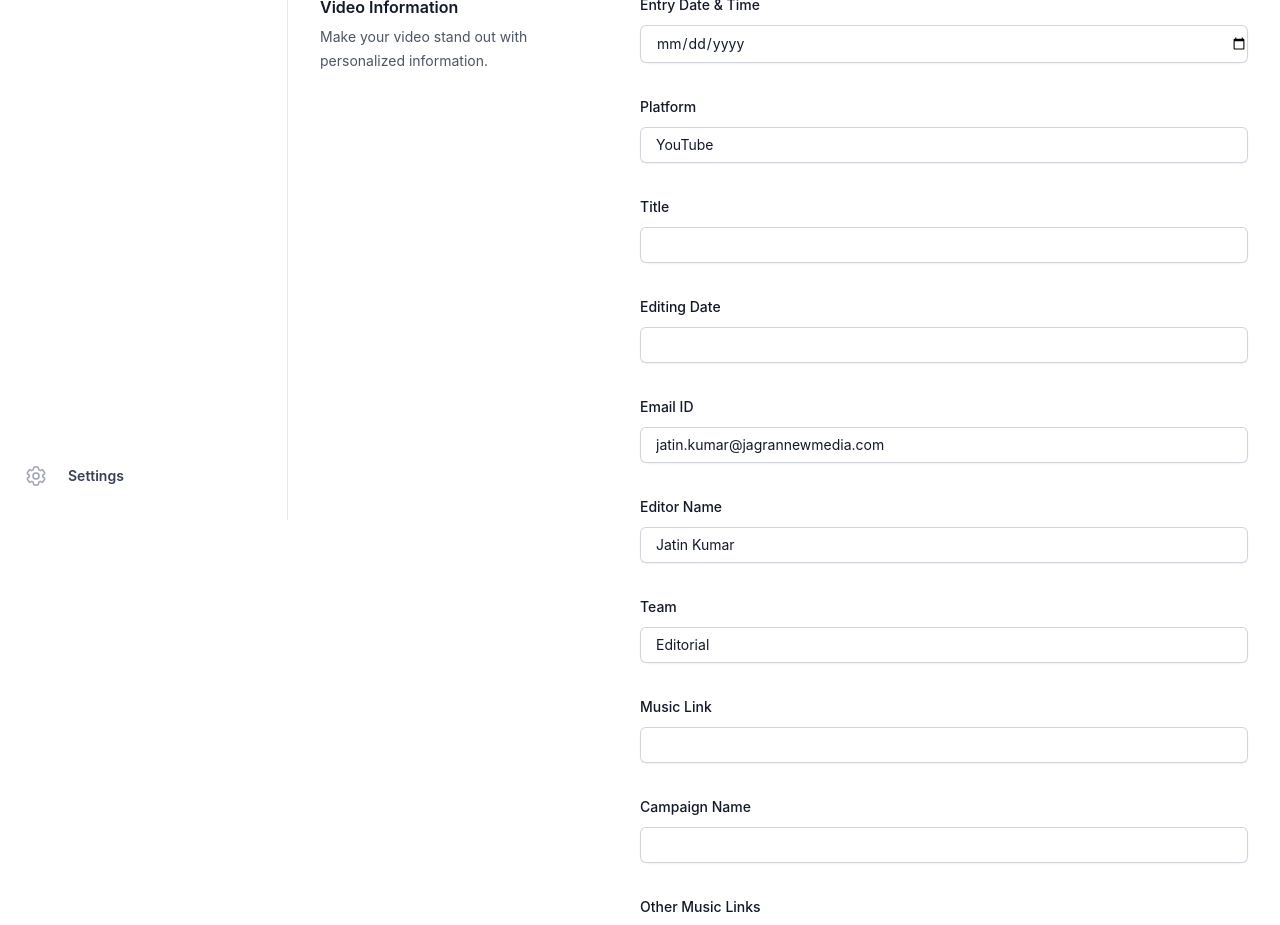
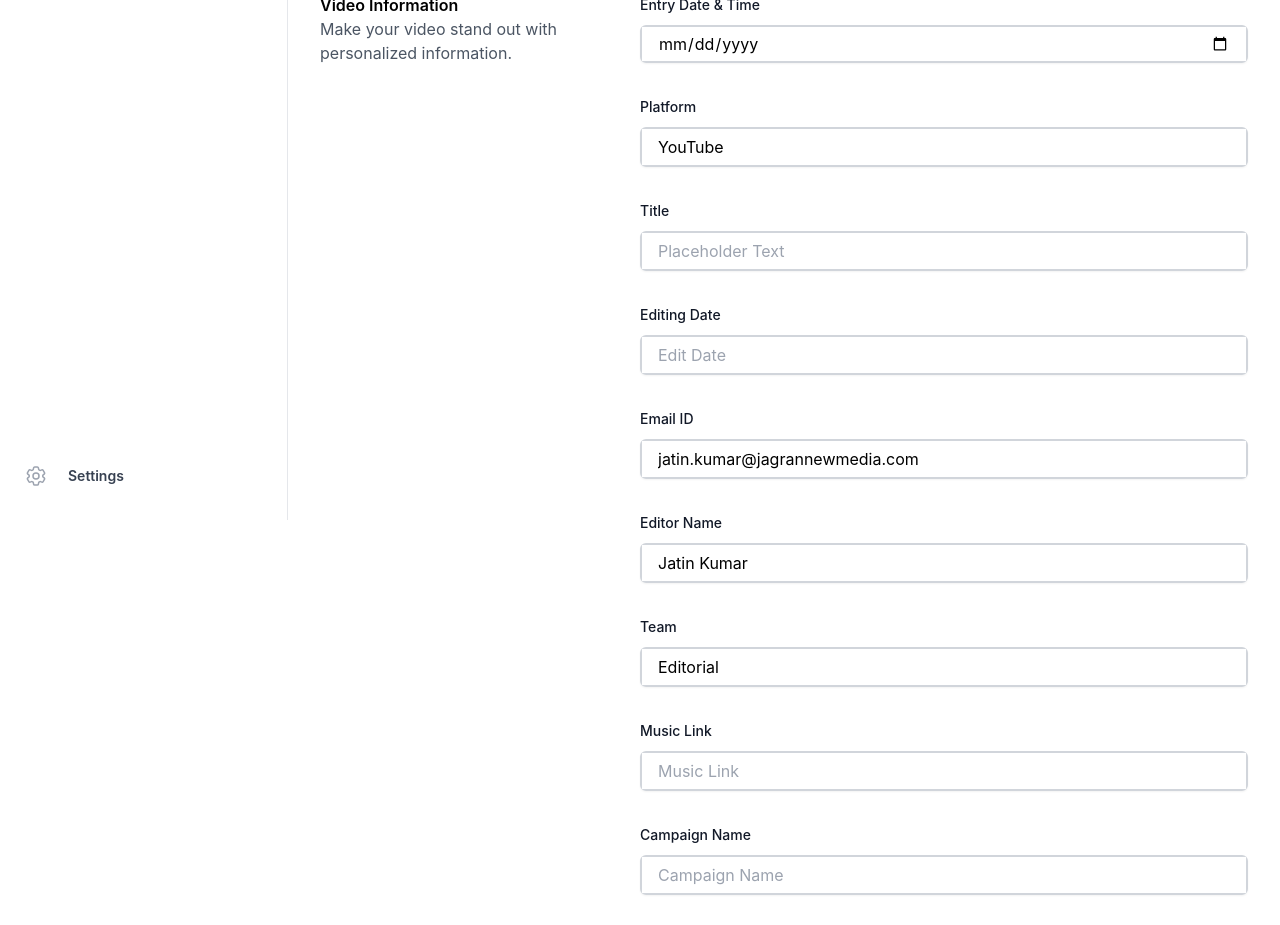
Before and after one commit to Karshnik-321/video_cms, a React (Create React App) app: page / in a window 1280 px wide. Shown: the part 280-1205 px from the top of the page. Built offline with nearby package versions, Linux system fonts and the light colour scheme.

Commit message:
Fix code in Video Information section

```diff
--- a/src/base/TextInput.js
+++ b/src/base/TextInput.js
@@ -17,7 +17,7 @@ const CmsTextInput = ({
     const [isFocused, setIsFocused] = useState(false);
 
 
-    const textStyle = textInputStyle ?? "flex-1 outline-none pl-2 text-base";
+    const textStyle = textInputStyle ?? "flex-1 round-sm outline-none pl-2 text-base py-1.5 pl-4";
 
 
     const borderColor = isFocused ? 'border-2 block w-full border-red-500 shadow-sm' : 'border-2 block w-full border border-gray-300 shadow-sm';
@@ -45,11 +45,22 @@ const CmsTextInput = ({
         }
     };
 
+    const convertToUrlFormat = (str) => {
+        return str.toLowerCase().replace(/\s+/g, '-');
+      }
+
     return (
-        <div className="col-span-full">
-            <label htmlFor="embed-code" className="block text-sm font-medium leading-6 text-gray-900 mb-2">
+        <div className="col-span-full rounded-sm">
+            {
+                labelText ? (
+                    <>
+                    <label htmlFor={convertToUrlFormat(labelText)} className="block text-sm font-medium leading-6 text-gray-900 mb-2">
                        {labelText}
-            </label>
+                    </label>
+                    </>
+                ) : null
+            }
+
         <div
             className={`flex items-center ${borderColor} rounded-md ${containerStyle}`}
             style={style}
@@ -60,7 +71,7 @@ const CmsTextInput = ({
                 </div>
             )}
             <input
-            id={labelText}
+            id={convertToUrlFormat(labelText)}
                 type={inputType}
                 className={textStyle}
                 onFocus={handleFocus}
--- a/src/components/VideoInformationSection.js
+++ b/src/components/VideoInformationSection.js
@@ -1,141 +1,67 @@
 import React from 'react'
+import CmsText from '../base/Text'
+import CmsTextInput from '../base/TextInput'
 
 const VideoInformationSection = () => {
     return (
         <div className="grid grid-cols-1 gap-x-8 gap-y-10 border-b border-gray-900/10 pb-12 md:grid-cols-3">
             <div>
-                {/* <CmsTextInput placeholder='Placeholder Text'/> */}
-                {/* <CmsButton buttonTypeStyle='secondary' buttonText={"Settings"} icon={<Cog6ToothIcon
-                          aria-hidden="true"
-                          className="h-6 w-6 shrink-0 text-gray-400 group-hover:text-red-600"
-                        />}/> */}
-                {/* <CmsText preset="semiBold" text={'Test for Base Component'} className={'text-orange-500'} /> */}
-                <h2 className="text-base font-semibold leading-7 text-gray-900">Video Information</h2>
-                <p className="mt-1 text-sm leading-6 text-gray-600">Make your video stand out with personalized information.</p>
+                <div>
+                    <CmsText text={"Video Information"} preset="semiBold" />
+                </div>
+                <div>
+                    <CmsText text={"Make your video stand out with personalized information."} className={"text-gray-600"} preset='thin' weight={"regular"} size={"sm"} />
+                </div>
             </div>
             <div className="grid max-w-2xl grid-cols-1 gap-x-6 gap-y-8 sm:grid-cols-6 md:col-span-2">
                 {/* Entry Date */}
                 <div className="col-span-full">
-                    <label htmlFor="entry-date" className="block text-sm font-medium leading-6 text-gray-900"> Entry Date & Time </label>
-                    <div className="mt-2">
-                        <input
-                            type="date"
-                            id="entry-date"
-                            className="block w-full rounded-md outline-none border-0 py-1.5 pl-4 text-gray-900 shadow-sm ring-1 ring-inset ring-gray-300 placeholder:text-gray-400 focus:ring-2 focus:ring-inset focus:ring-red-600 sm:text-sm sm:leading-6"
-                        />
-                    </div>
+                    <CmsTextInput inputType='date' labelText={"Entry Date & Time"} textInputStyle={"block w-full  py-1 pl-4 pr-4"}/>
                 </div>
 
                 {/* Platform */}
                 <div className="col-span-full">
-                    <label htmlFor="platform" className="block text-sm font-medium leading-6 text-gray-900">Platform</label>
-                    <div className="mt-2">
-                        <input
-                            id="platform"
-                            type="text"
-                            value="YouTube"
-                            className="block w-full rounded-md outline-none border-0 py-1.5 pl-4 text-gray-900 shadow-sm ring-1 ring-inset ring-gray-300 placeholder:text-gray-400 focus:ring-2 focus:ring-inset focus:ring-red-600 sm:text-sm sm:leading-6"
-                        />
-                    </div>
+                    <CmsTextInput labelText={"Platform"} value="YouTube"/>
                 </div>
 
                 {/* Title */}
                 <div className="col-span-full">
-                    <label htmlFor="title" className="block text-sm font-medium leading-6 text-gray-900">Title</label>
-                    <div className="mt-2">
-                        <input
-                            id="title"
-                            type="text"
-                            className="block w-full rounded-md outline-none border-0 py-1.5 pl-4 text-gray-900 shadow-sm ring-1 ring-inset ring-gray-300 placeholder:text-gray-400 focus:ring-2 focus:ring-inset focus:ring-red-600 sm:text-sm sm:leading-6"
-                        />
-                    </div>
+                    <CmsTextInput labelText={"Title"} placeholder="Placeholder Text"/>
                 </div>
 
                 {/* Editing Date */}
                 <div className="col-span-full">
-                    <label htmlFor="editing-date" className="block text-sm font-medium leading-6 text-gray-900">Editing Date</label>
-                    <div className="mt-2">
-                        <input
-                            id="editing-date"
-                            type="text"
-                            className="block w-full rounded-md outline-none border-0 py-1.5 pl-4 text-gray-900 shadow-sm ring-1 ring-inset ring-gray-300 placeholder:text-gray-400 focus:ring-2 focus:ring-inset focus:ring-red-600 sm:text-sm sm:leading-6"
-                        />
-                    </div>
+                    <CmsTextInput labelText={"Editing Date"} placeholder="Edit Date"/>
                 </div>
 
                 {/* Email ID */}
                 <div className="col-span-full">
-                    <label htmlFor="email-id" className="block text-sm font-medium leading-6 text-gray-900">Email ID</label>
-                    <div className="mt-2">
-                        <input
-                            id="email-id"
-                            type="text"
-                            value="jatin.kumar@jagrannewmedia.com"
-                            className="block w-full rounded-md outline-none border-0 py-1.5 pl-4 text-gray-900 shadow-sm ring-1 ring-inset ring-gray-300 placeholder:text-gray-400 focus:ring-2 focus:ring-inset focus:ring-red-600 sm:text-sm sm:leading-6"
-                        />
-                    </div>
+                    <CmsTextInput inputType='email' labelText={"Email ID"} value={"jatin.kumar@jagrannewmedia.com"}/>
                 </div>
 
                 {/* Editor Name */}
                 <div className="col-span-full">
-                    <label htmlFor="editor-name" className="block text-sm font-medium leading-6 text-gray-900">Editor Name</label>
-                    <div className="mt-2">
-                        <input
-                            id="editor-name"
-                            type="text"
-                            value="Jatin Kumar"
-                            className="block w-full rounded-md outline-none border-0 py-1.5 pl-4 text-gray-900 shadow-sm ring-1 ring-inset ring-gray-300 placeholder:text-gray-400 focus:ring-2 focus:ring-inset focus:ring-red-600 sm:text-sm sm:leading-6"
-                        />
-                    </div>
+                    <CmsTextInput labelText={"Editor Name"} value="Jatin Kumar"/>
                 </div>
 
                 {/* Team */}
                 <div className="col-span-full">
-                    <label htmlFor="team" className="block text-sm font-medium leading-6 text-gray-900">Team</label>
-                    <div className="mt-2">
-                        <input
-                            id="team"
-                            type="text"
-                            value="Editorial"
-                            className="block w-full rounded-md outline-none border-0 py-1.5 pl-4 text-gray-900 shadow-sm ring-1 ring-inset ring-gray-300 placeholder:text-gray-400 focus:ring-2 focus:ring-inset focus:ring-red-600 sm:text-sm sm:leading-6"
-                        />
-                    </div>
+                    <CmsTextInput labelText={"Team"}  value="Editorial"/>
                 </div>
 
                 {/* Music Link */}
                 <div className="col-span-full">
-                    <label htmlFor="music-link" className="block text-sm font-medium leading-6 text-gray-900">Music Link</label>
-                    <div className="mt-2">
-                        <input
-                            id="music-link"
-                            type="text"
-                            className="block w-full rounded-md outline-none border-0 py-1.5 pl-4 text-gray-900 shadow-sm ring-1 ring-inset ring-gray-300 placeholder:text-gray-400 focus:ring-2 focus:ring-inset focus:ring-red-600 sm:text-sm sm:leading-6"
-                        />
-                    </div>
+                    <CmsTextInput labelText={"Music Link"} placeholder="Music Link"/>
                 </div>
 
                 {/* Campaign Name */}
                 <div className="col-span-full">
-                    <label htmlFor="campaign-name" className="block text-sm font-medium leading-6 text-gray-900">Campaign Name</label>
-                    <div className="mt-2">
-                        <input
-                            id="campaign-name"
-                            type="text"
-                            className="block w-full rounded-md outline-none border-0 py-1.5 pl-4 text-gray-900 shadow-sm ring-1 ring-inset ring-gray-300 placeholder:text-gray-400 focus:ring-2 focus:ring-inset focus:ring-red-600 sm:text-sm sm:leading-6"
-                        />
-                    </div>
+                    <CmsTextInput labelText={"Campaign Name"} placeholder="Campaign Name"/>
                 </div>
 
                 {/* Other Music Links */}
                 <div className="col-span-full">
-                    <label htmlFor="other-music-links" className="block text-sm font-medium leading-6 text-gray-900">Other Music Links</label>
-                    <div className="mt-2">
-                        <input
-                            id="other-music-links"
-                            type="text"
-                            className="block w-full rounded-md outline-none border-0 py-1.5 pl-4 text-gray-900 shadow-sm ring-1 ring-inset ring-gray-300 placeholder:text-gray-400 focus:ring-2 focus:ring-inset focus:ring-red-600 sm:text-sm sm:leading-6"
-                        />
-                    </div>
+                    <CmsTextInput labelText={"Other Music Links"} placeholder="Other Music Links"/>
                 </div>
             </div>
         </div>
```
